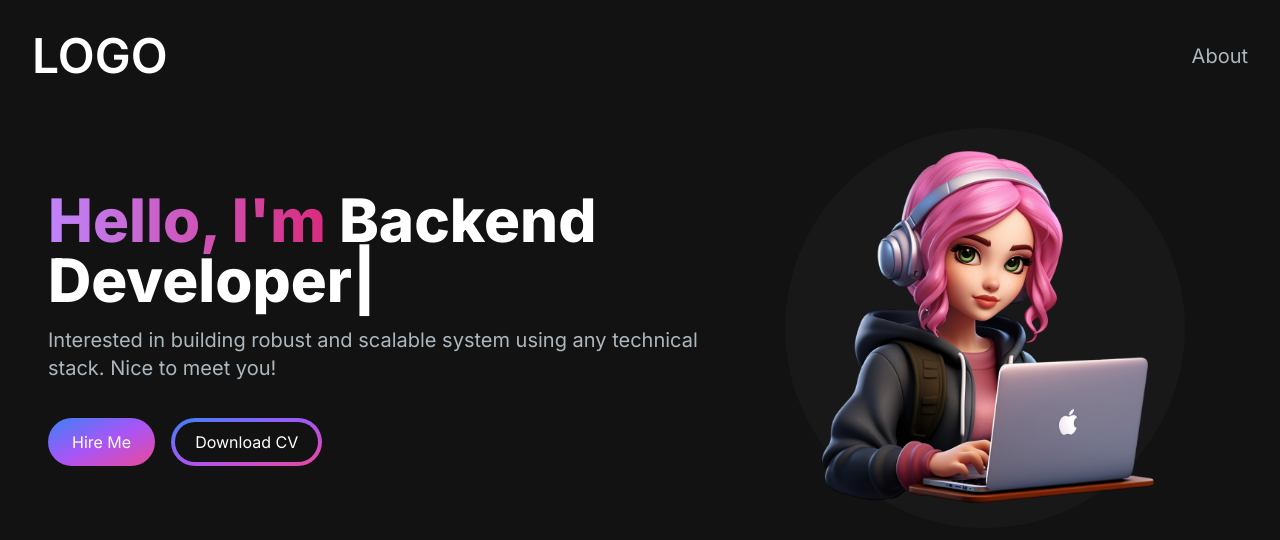
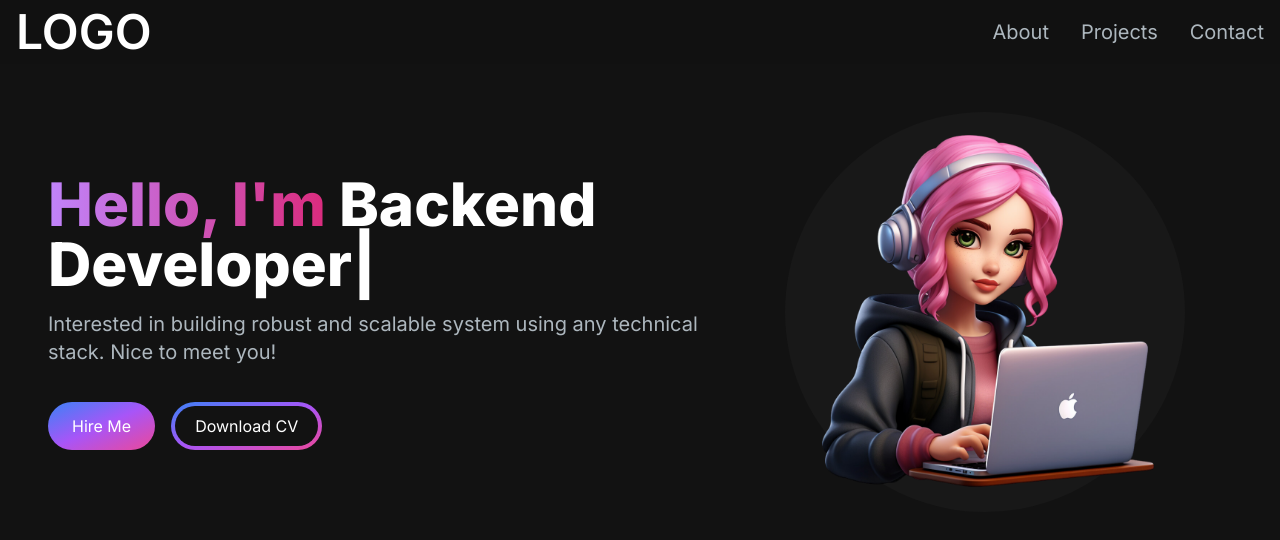
Before and after one commit to learnerInTheFirstStage/portfolio-website, a Next.js app: page / in a window 1280 px wide. Shown: the top 540 px of the page. Built offline with nearby package versions, Linux system fonts and the light colour scheme.

Commit message:
Navbar design

```diff
--- a/package.json
+++ b/package.json
@@ -9,6 +9,7 @@
     "lint": "next lint"
   },
   "dependencies": {
+    "@heroicons/react": "^2.1.5",
     "next": "14.2.3",
     "react": "^18",
     "react-dom": "^18",
--- /dev/null
+++ b/src/app/components/NavLink.jsx
@@ -0,0 +1,14 @@
+import Link from "next/link";
+
+const NavLink = ({ href, title }) => {
+    return (
+        <Link
+            href={href}
+            className="block py-2 pl-3 pr-4 text-[#ADB7BE] sm:text-xl rounded md:p-0 hover:text-white"
+        >
+            {title}
+        </Link>
+    );
+};
+
+export default NavLink;
--- a/src/app/components/Navbar.jsx
+++ b/src/app/components/Navbar.jsx
@@ -1,22 +1,54 @@
-import Link from 'next/link'
-import React from 'react'
+"use client";
+import Link from 'next/link';
+import React, { useState } from 'react';
+import NavLink from './NavLink';
+import { Bars3Icon, XMarkIcon } from '@heroicons/react/24/solid';
+
+const navLinks = [
+    {
+        title: "About",
+        path: "#about",
+    },
+    {
+        title: "Projects",
+        path: "#projects",
+    },
+    {
+        title: "Contact",
+        path: "#contact",
+    }
+]
 
 const Navbar = () => {
+    const [navbarOpen, setNavBarOpen] = useState(false);
+
     return (
-    <nav>
-        <div className='flex flex=wrap items-center justify-between mx-auto p-8'>
-            <Link href={"/"} className='text-5xl text-white font-semibold'>
+        <nav className='fixed top-0 left-0 right-0 z-10 bg-[#121212] bg-opacity-90'>
+            <div className='flex flex=wrap items-center justify-between mx-auto px-4 py-2'>
+                <Link
+                    href={"/"}
+                    className='text-2xl md:text-5xl text-white font-semibold'
+                >
                     LOGO
                 </Link>
-            <div className='menuhidden md:block md:w-auto' id='navbar'>
-                <ul>
-                    <li>
-                        <Link
-                            href={"#about"} className='block py-2 pl-3 pr-4 text-[#ADB7BE] sm:text-xl rounded md:p-0 hover:text-white'
-                        >
-                            About
-                        </Link>
+                <div className='mobile-menu block md:hidden'>
+                    {!navbarOpen ? (
+                        <button onClick={() => setNavBarOpen(true)} className='flex items-center px-3 py-2 border rounded border-slate-200 text-slate-200 hover:text-white hover:border-white'>
+                            <Bars3Icon className='h-5 w-5' />
+                        </button>
+                    ) : (
+                        <button onClick={() => setNavBarOpen(false)} className='flex items-center px-3 py-2 border rounded border-slate-200 text-slate-200 hover:text-white hover:border-white'>
+                            <XMarkIcon className='h-5 w-5' />
+                        </button>
+                    )}
+                </div>
+                <div className='menu hidden md:block md:w-auto' id='navbar'>
+                    <ul className='flex p-4 md:p-0 md:flex-row md:space-x-8 mt-0'>
+                        {navLinks.map((link, index) => (
+                            <li key={index}>
+                                <NavLink href={link.path} title={link.title} />
                             </li>
+                        ))}
                     </ul>
                 </div>
             </div>
--- a/src/app/page.js
+++ b/src/app/page.js
@@ -6,7 +6,7 @@
   return (
     <main className="flex min-h-screen flex-col bg-[#121212]">
       <Navbar />
-      <div class='container mx-auto px-12 py-4'>
+      <div class='container mt-24 mx-auto px-12 py-4'>
         <HeroSection />
       </div>
     </main>
```
Also changed, not shown: 1 other file (tests, documents, lock files or other folders). Lines whose indentation alone changed are shown as unchanged.
